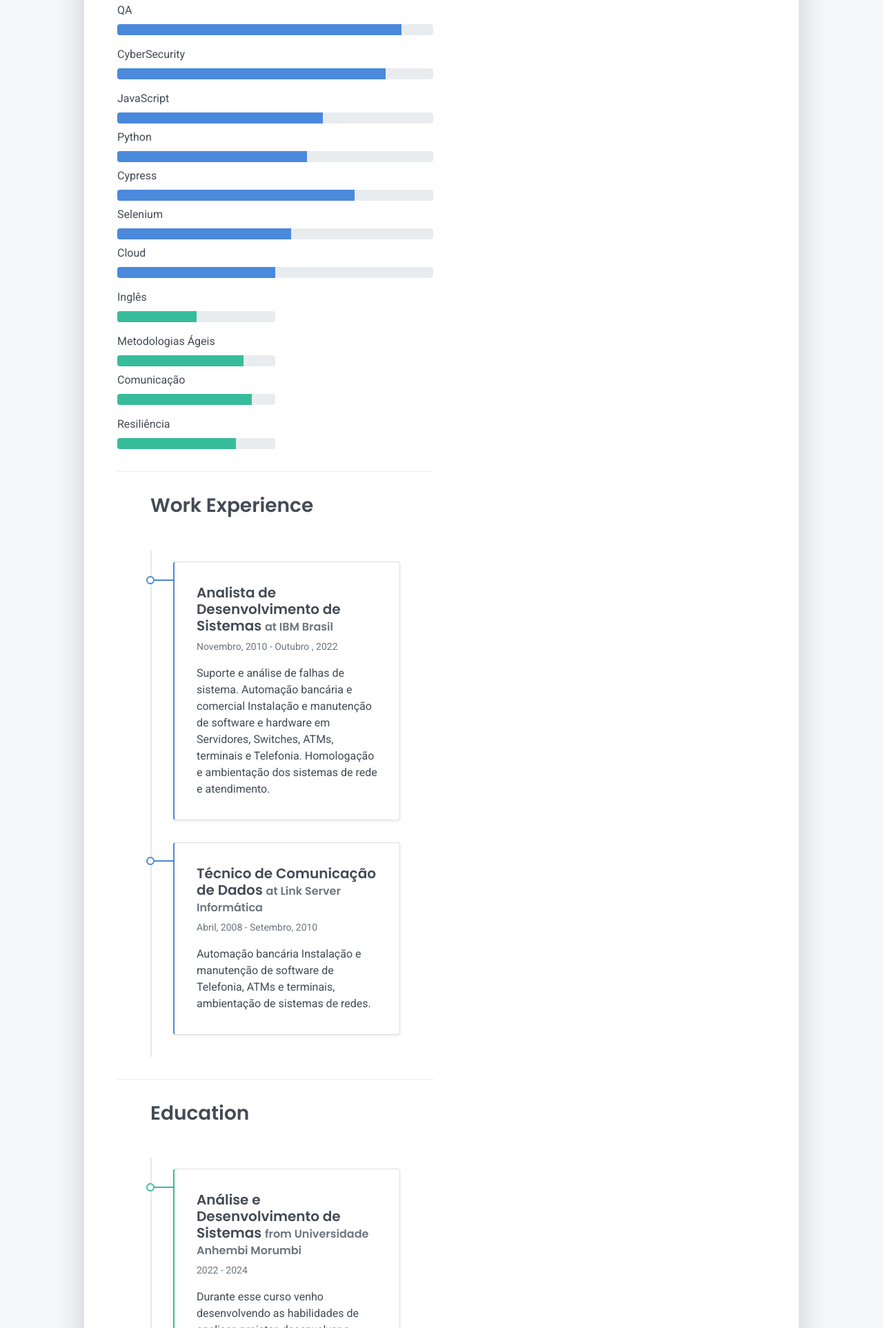
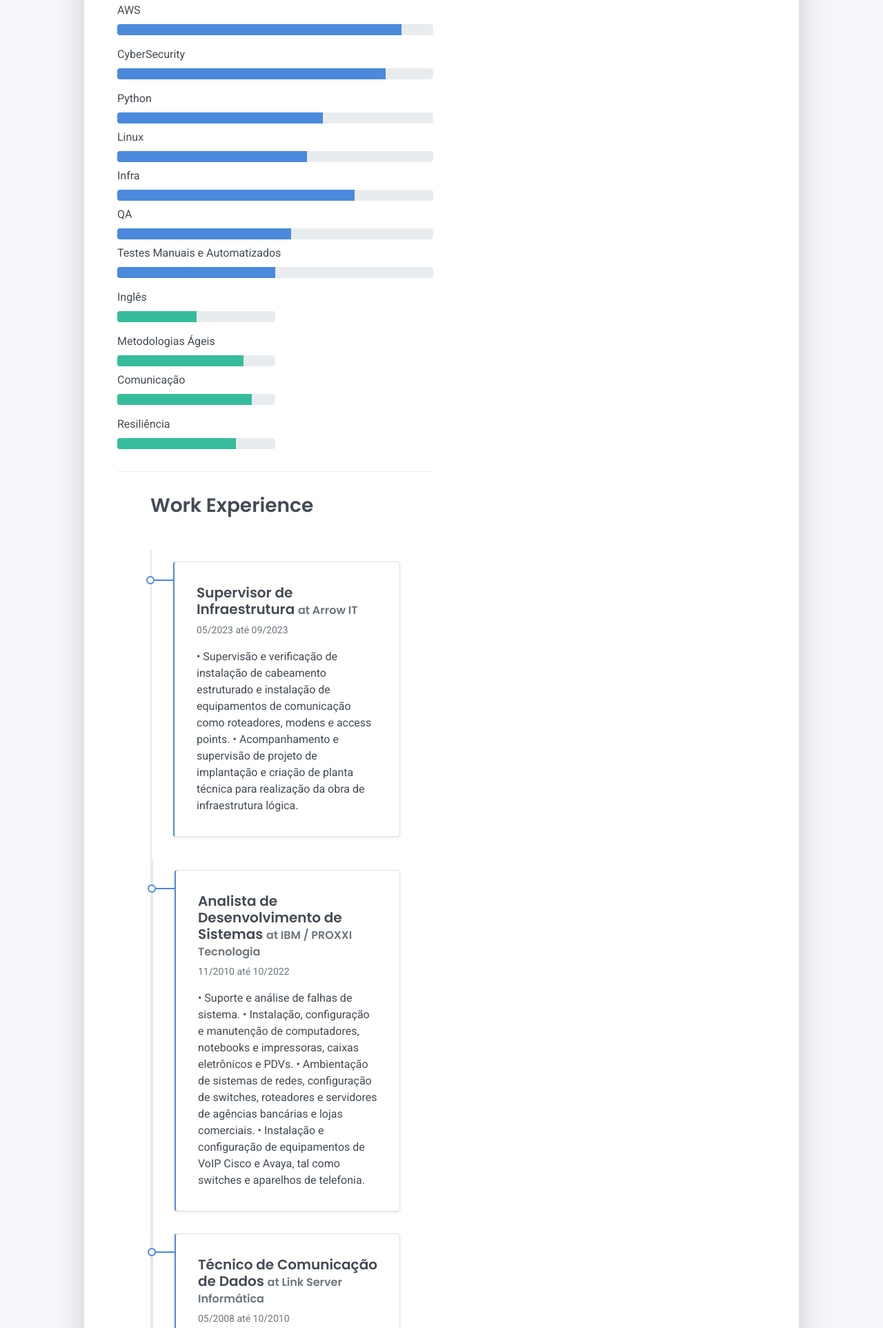
Before and after one commit to humbjd/CV-template-hjd, a plain HTML site: page index.html in a window 1280 px wide. Shown: the part 741-2666 px from the top of the page at 69% size. Drawn offline with Linux system fonts and the light colour scheme.

Commit message:
update informacoes e cv

```diff
--- a/index.html
+++ b/index.html
@@ -100,7 +100,7 @@
     <h2 class="h3 mb-3">Professional Skills</h2>
     <div class="row">
       <div class="col-md-6">
-        <div class="mb-2"><span>QA</span>
+        <div class="mb-2"><span>AWS</span>
           <div class="progress my-1">
             <div class="progress-bar bg-primary" role="progressbar" data-aos="zoom-in-right" data-aos-delay="100" data-aos-anchor=".skills-section" style="width: 90%" aria-valuenow="90" aria-valuemin="0" aria-valuemax="100"></div>
           </div>
@@ -110,23 +110,23 @@
             <div class="progress-bar bg-primary" role="progressbar" data-aos="zoom-in-right" data-aos-delay="200" data-aos-anchor=".skills-section" style="width: 85%" aria-valuenow="85" aria-valuemin="0" aria-valuemax="100"></div>
           </div>
         </div>
-        <div class="mb-2"><span>JavaScript</span>
+        <div class="mb-2"><span>Python</span>
           <div class="progress my-1">
             <div class="progress-bar bg-primary" role="progressbar" data-aos="zoom-in-right" data-aos-delay="300" data-aos-anchor=".skills-section" style="width: 65%" aria-valuenow="75" aria-valuemin="0" aria-valuemax="100"></div>
           </div>
-          <div class="mb-2"><span>Python</span>
+          <div class="mb-2"><span>Linux</span>
             <div class="progress my-1">
               <div class="progress-bar bg-primary" role="progressbar" data-aos="zoom-in-right" data-aos-delay="300" data-aos-anchor=".skills-section" style="width: 60%" aria-valuenow="75" aria-valuemin="0" aria-valuemax="100"></div>
             </div>
-            <div class="mb-2"><span>Cypress</span>
+            <div class="mb-2"><span>Infra</span>
               <div class="progress my-1">
                 <div class="progress-bar bg-primary" role="progressbar" data-aos="zoom-in-right" data-aos-delay="300" data-aos-anchor=".skills-section" style="width: 75%" aria-valuenow="75" aria-valuemin="0" aria-valuemax="100"></div>
               </div>
-              <div class="mb-2"><span>Selenium</span>
+              <div class="mb-2"><span>QA</span>
                 <div class="progress my-1">
                   <div class="progress-bar bg-primary" role="progressbar" data-aos="zoom-in-right" data-aos-delay="300" data-aos-anchor=".skills-section" style="width: 55%" aria-valuenow="75" aria-valuemin="0" aria-valuemax="100"></div>
                 </div>
-                <div class="mb-2"><span>Cloud</span>
+                <div class="mb-2"><span>Testes Manuais e Automatizados</span>
                   <div class="progress my-1">
                     <div class="progress-bar bg-primary" role="progressbar" data-aos="zoom-in-right" data-aos-delay="300" data-aos-anchor=".skills-section" style="width: 50%" aria-valuenow="75" aria-valuemin="0" aria-valuemax="100"></div>
                   </div>
@@ -161,20 +161,32 @@
     <div class="timeline">
       <div class="timeline-card timeline-card-primary card shadow-sm">
         <div class="card-body">
-          <div class="h5 mb-1">Analista de Desenvolvimento de Sistemas <span class="text-muted h6">at IBM Brasil</span></div>
-          <div class="text-muted text-small mb-2">Novembro, 2010 - Outubro , 2022</div>
-          <div>Suporte e análise de falhas de sistema.
-            Automação bancária e comercial
-            Instalação e manutenção de software e hardware em Servidores, Switches, ATMs, terminais e Telefonia.
-            Homologação e ambientação dos sistemas de rede e atendimento.</div>
+          <div class="h5 mb-1">Supervisor de Infraestrutura <span class="text-muted h6">at Arrow IT</span></div>
+          <div class="text-muted text-small mb-2">05/2023 até 09/2023</div>
+          <div>    • Supervisão e verificação de instalação de cabeamento estruturado e instalação de equipamentos de comunicação como roteadores, modens e access points.
+            • Acompanhamento e supervisão de projeto de implantação e criação de planta técnica para realização da obra de infraestrutura lógica.</div>
+        </div>
+      </div>
+
+    <div class="timeline">
+      <div class="timeline-card timeline-card-primary card shadow-sm">
+        <div class="card-body">
+          <div class="h5 mb-1">Analista de Desenvolvimento de Sistemas <span class="text-muted h6">at IBM / PROXXI Tecnologia</span></div>
+          <div class="text-muted text-small mb-2">11/2010 até 10/2022</div>
+          <div>    • Suporte e análise de falhas de sistema.
+            • Instalação, configuração e manutenção de computadores, notebooks e impressoras, caixas eletrônicos e PDVs.
+            • Ambientação de sistemas de redes, configuração de switches, roteadores e servidores de agências bancárias e lojas comerciais.
+            • Instalação e configuração de equipamentos de VoIP Cisco e Avaya, tal como switches e aparelhos de telefonia.</div>
         </div>
       </div>
       <div class="timeline-card timeline-card-primary card shadow-sm">
         <div class="card-body">
           <div class="h5 mb-1">Técnico de Comunicação de Dados <span class="text-muted h6">at Link Server Informática</span></div>
-          <div class="text-muted text-small mb-2">Abril, 2008 - Setembro, 2010</div>
-          <div>Automação bancária
-            Instalação e manutenção de software de Telefonia, ATMs e terminais, ambientação de sistemas de redes.</div>
+          <div class="text-muted text-small mb-2">05/2008 até 10/2010</div>
+          <div>    • Suporte e análise de falhas de sistema.
+            • Suporte de infraestrutura de redes, configuração de switches e roteadores
+            • Instalação, configuração e manutenção de computadores.
+            • Instalação e configuração de sistemas, atendimento técnico em geral.</div>
         </div>
       </div>
 
@@ -191,6 +203,26 @@
           <div class="h5 mb-1">Análise e Desenvolvimento de Sistemas <span class="text-muted h6">from Universidade Anhembi Morumbi</span></div>
           <div class="text-muted text-small mb-2">2022 - 2024</div>
           <div>Durante esse curso venho desenvolvendo as habilidades de analisar, projetar, desenvolver e implementar sistemas de informação através de diversas tecnologias e linguagens de programação, além de adquirir habilidades em análise de requisitos, modelagem de sistemas, gestão de projetos e resolução de problemas relacionados a software.</div>
+        </div>
+      </div>
+      <div class="timeline-card timeline-card-success card shadow-sm">
+        <div class="card-body">
+          <div class="h5 mb-1">AWS Re/Start <span class="text-muted h6">from Escola da Nuvem</span></div>
+          <div class="text-muted text-small mb-2">Abril 2024 - Julho 2024</div>
+          <div>Curso AWS re/Start possui foco em:
+
+            - Configuração e administração de serviços AWS;
+            - Implementação de soluções de computação em nuvem;
+            - Segurança na nuvem AWS;
+            - Manutenção e monitoramento de infraestrutura.
+
+            Além de habilidades técnicas, também é oferecido treinamento em habilidades profissionais, como:
+
+            - Orientação para currículos e LinkedIn;
+            - Preparação para processos seletivos e entrevistas;
+            - Desenvolvimento de imagem e marca pessoal;
+            - Estratégias de networking e busca de vagas.
+        </div>
         </div>
       </div>
       <div class="timeline-card timeline-card-success card shadow-sm">
```
Also changed, not shown: 2 other files.
